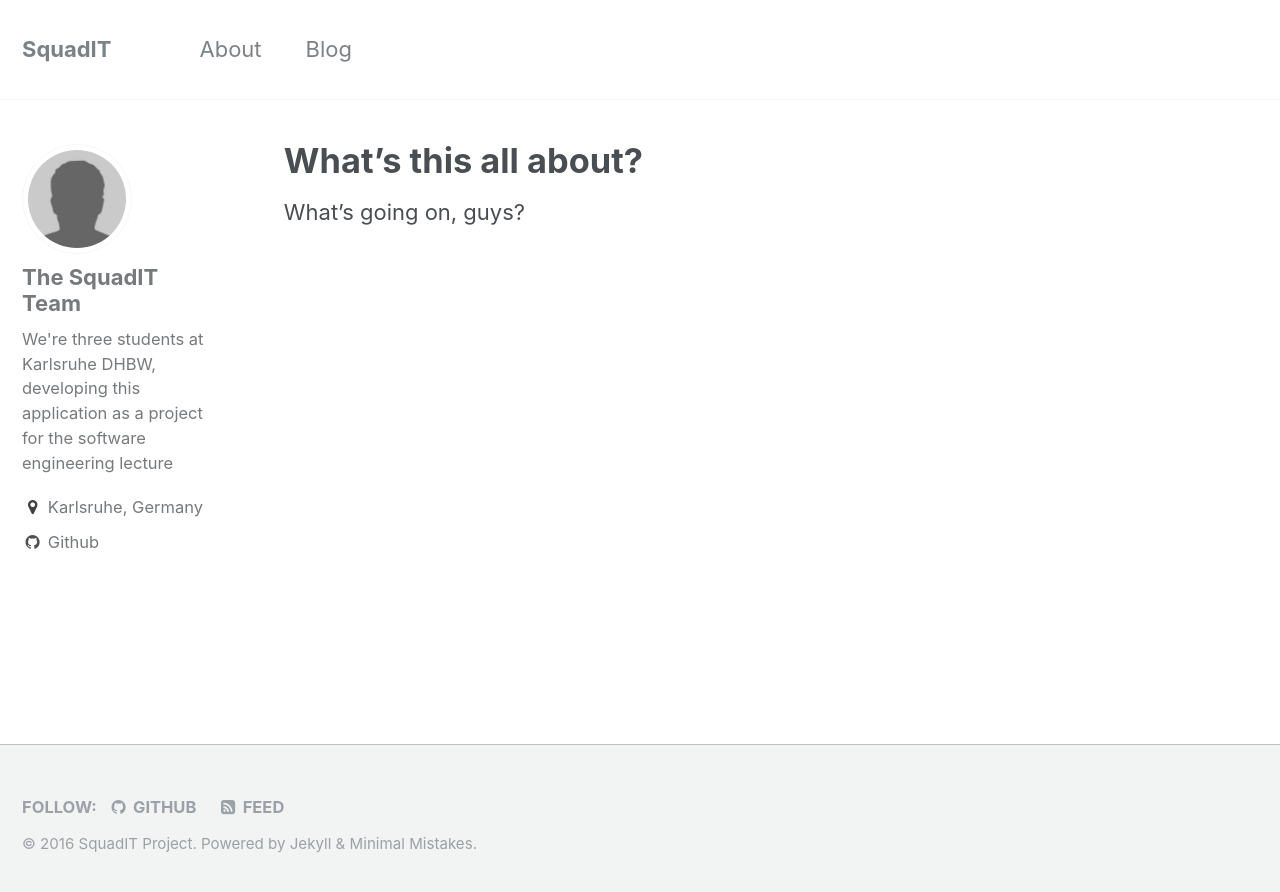
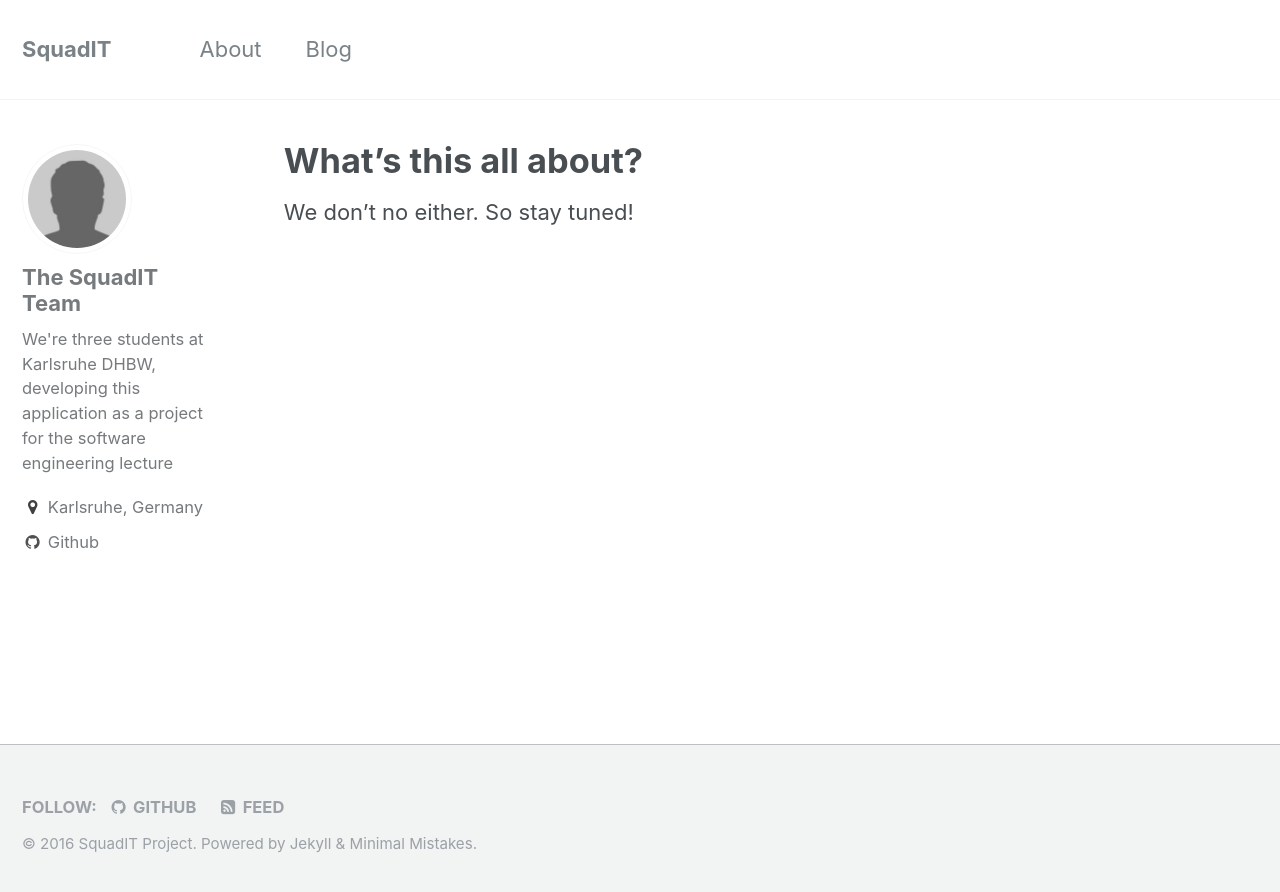
Before and after one commit to PalatinCoder/SquadIT, a Jekyll site: the page built from _pages/about.md, in a window 1280 px wide. Shown: the top 892 px of the page. Built offline with Jekyll 4.4.1, drawn with Linux system fonts in a browser that asks for light colours.

Commit message:
Update about.md

```diff
--- a/_pages/about.md
+++ b/_pages/about.md
@@ -5,4 +5,4 @@ author_profile: true
 permalink: /about/
 ---
 
-What's going on, guys?
+We don't no either. So stay tuned!
```
